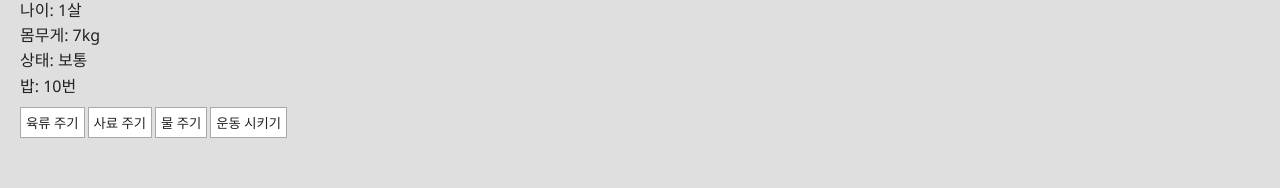
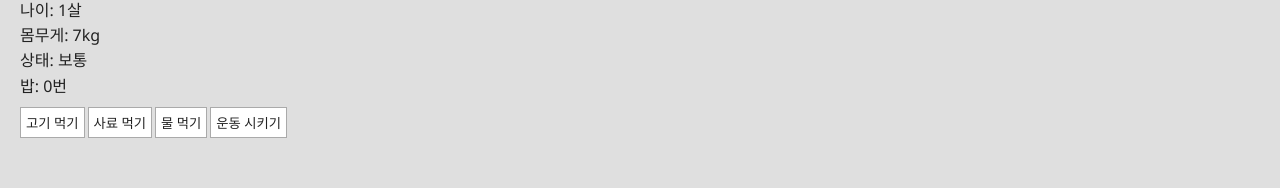
Before and after one commit to heejae0811/react-study, a React (Create React App) app: page /catDetail/0 in a window 1280 px wide. Shown: the part 405-593 px from the top of the page. Built offline with nearby package versions, Linux system fonts and the light colour scheme.

Commit message:
cat study

```diff
--- a/src/database/cats.js
+++ b/src/database/cats.js
@@ -7,7 +7,7 @@ export const cats = [
     age: 1,
     weight: 7,
     state: '보통',
-    foodCount: 10,
+    foodCount: 0,
     firstTime: null,
     lastTime: null
   },
@@ -19,7 +19,7 @@ export const cats = [
     age: 7,
     weight: 15,
     state: '비만',
-    foodCount: 15,
+    foodCount: 0,
     firstTime: null,
     lastTime: null
   },
--- a/src/pages/catDetail/index.js
+++ b/src/pages/catDetail/index.js
@@ -1,7 +1,7 @@
 import {useEffect} from 'react'
 import {useParams} from 'react-router-dom'
 import {useSelector, useDispatch} from 'react-redux'
-import {handleCat, handleFoodCount, handleWight, handleLoseWight, handleAge, HANDLESTATE} from '../../reducers/cat'
+import {handleCat, handleFoodCount, handleWeight1, handleWeight2, handleWeight3, handleLoseWight, handleAge, HANDLESTATE} from '../../reducers/cat'
 import './index.scss'
 
 function CatDetailPage() {
@@ -24,13 +24,10 @@ function CatDetailPage() {
   // 재랜더링이 되는 단점이 있다.(비효율적)
   if (!selectedCat) return null
 
-  // 밥 2번 = 체중 + 1, 밥 3번 = 나이 + 1
-  const onFood = () => {
+  // 고기 먹으면 + 3kg
+  const onFoodMeat = () => {
     dispatch(handleFoodCount())
-
-    if (selectedCat.foodCount % 2 === 0) {
-      dispatch(handleWight())
-    }
+    dispatch(handleWeight1())
 
     if (selectedCat.foodCount % 3 === 0) {
       dispatch(handleAge())
@@ -45,6 +42,43 @@ function CatDetailPage() {
     }
   }
 
+  // 사료 먹으면 +1kg
+  const onFoodFeed = () => {
+    dispatch(handleFoodCount())
+    dispatch(handleWeight2())
+
+    if (selectedCat.foodCount % 3 === 0) {
+      dispatch(handleAge())
+    }
+
+    if (selectedCat.weight >= 15) {
+      dispatch({type: HANDLESTATE, state: '비만'})
+    }
+
+    if (selectedCat.age >= 10) {
+      dispatch({type: HANDLESTATE, state: '사망'})
+    }
+  }
+
+  // 물 먹으면 +0.1kg
+  const onFoodWater = () => {
+    dispatch(handleFoodCount())
+    dispatch(handleWeight3())
+
+    if (selectedCat.foodCount % 3 === 0) {
+      dispatch(handleAge())
+    }
+
+    if (selectedCat.weight >= 15) {
+      dispatch({type: HANDLESTATE, state: '비만'})
+    }
+
+    if (selectedCat.age >= 10) {
+      dispatch({type: HANDLESTATE, state: '사망'})
+    }
+  }
+
+  // 운동하면 -2kg
   const onLoseWeight = () => {
     dispatch(handleLoseWight())
 
@@ -77,16 +111,16 @@ function CatDetailPage() {
         selectedCat.state === '사망'
           ?
           <>
-            <button className="disabled" disabled>육류 주기</button>
-            <button className="disabled" disabled>사료 주기</button>
-            <button className="disabled" disabled>물 주기</button>
+            <button className="disabled" disabled>고기 먹기</button>
+            <button className="disabled" disabled>사료 먹기</button>
+            <button className="disabled" disabled>물 먹기</button>
             <button className="disabled" disabled>운동 시키기</button>
           </>
           :
           <>
-            <button onClick={() => onFood()}>육류 주기</button>
-            <button onClick={() => onFood()}>사료 주기</button>
-            <button onClick={() => onFood()}>물 주기</button>
+            <button onClick={() => onFoodMeat()}>고기 먹기</button>
+            <button onClick={() => onFoodFeed()}>사료 먹기</button>
+            <button onClick={() => onFoodWater()}>물 먹기</button>
             <button onClick={() => onLoseWeight()}>운동 시키기</button>
           </>
       }
--- a/src/reducers/cat.js
+++ b/src/reducers/cat.js
@@ -3,7 +3,9 @@ import * as database from '../database/cats'
 // 액션 타입 정의, 액션은 대문자로 작성한다.
 export const HANDLECAT = 'HANDLECAT'
 export const HANDLEFOODCOUNT = 'HANDLEFOODCOUNT'
-export const HANDLEWEIGHT = 'HANDLEWEIGHT'
+export const HANDLEWEIGHT1 = 'HANDLEWEIGHT1'
+export const HANDLEWEIGHT2 = 'HANDLEWEIGHT2'
+export const HANDLEWEIGHT3 = 'HANDLEWEIGHT3'
 export const HANDLELOSEWEIGHT = 'HANDLELOSEWEIGHT'
 export const HANDLEAGE = 'HANDLEAGE'
 export const HANDLESTATE = 'HANDLESTATE'
@@ -11,7 +13,9 @@ export const HANDLESTATE = 'HANDLESTATE'
 // 액션 생성 함수 정의
 export const handleCat = (paramsId) => ({type: HANDLECAT, paramsId})
 export const handleFoodCount = () => ({type: HANDLEFOODCOUNT})
-export const handleWight = () => ({type: HANDLEWEIGHT})
+export const handleWeight1 = () => ({type: HANDLEWEIGHT1})
+export const handleWeight2 = () => ({type: HANDLEWEIGHT2})
+export const handleWeight3 = () => ({type: HANDLEWEIGHT3})
 export const handleLoseWight = () => ({type: HANDLELOSEWEIGHT})
 export const handleAge = () => ({type: HANDLEAGE})
 export const handleState = (state) => ({type: HANDLESTATE, state})
@@ -36,8 +40,18 @@ const cat = (state = initialState, action) => {
       return {
         ...state
       }
-    case HANDLEWEIGHT:
+    case HANDLEWEIGHT1:
+      state.selectedCat.weight = state.selectedCat.weight + 3
+      return {
+        ...state
+      }
+    case HANDLEWEIGHT2:
       state.selectedCat.weight = state.selectedCat.weight + 1
+      return {
+        ...state
+      }
+    case HANDLEWEIGHT3:
+      state.selectedCat.weight = state.selectedCat.weight + 0.1
       return {
         ...state
       }
```
